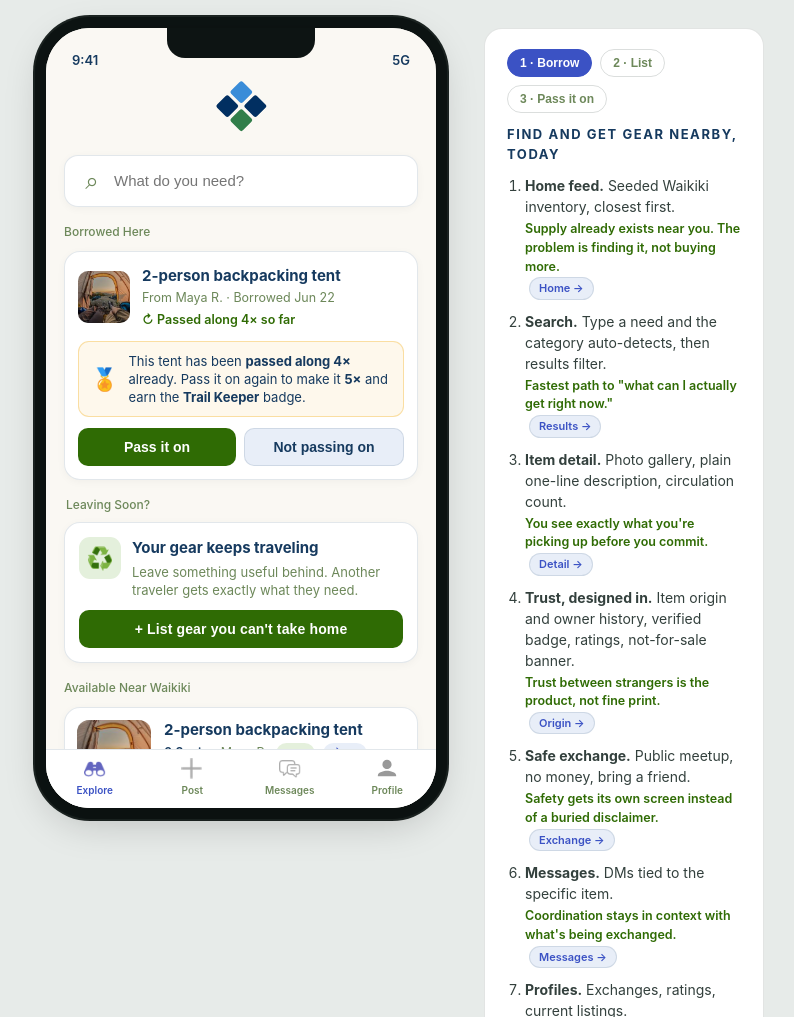
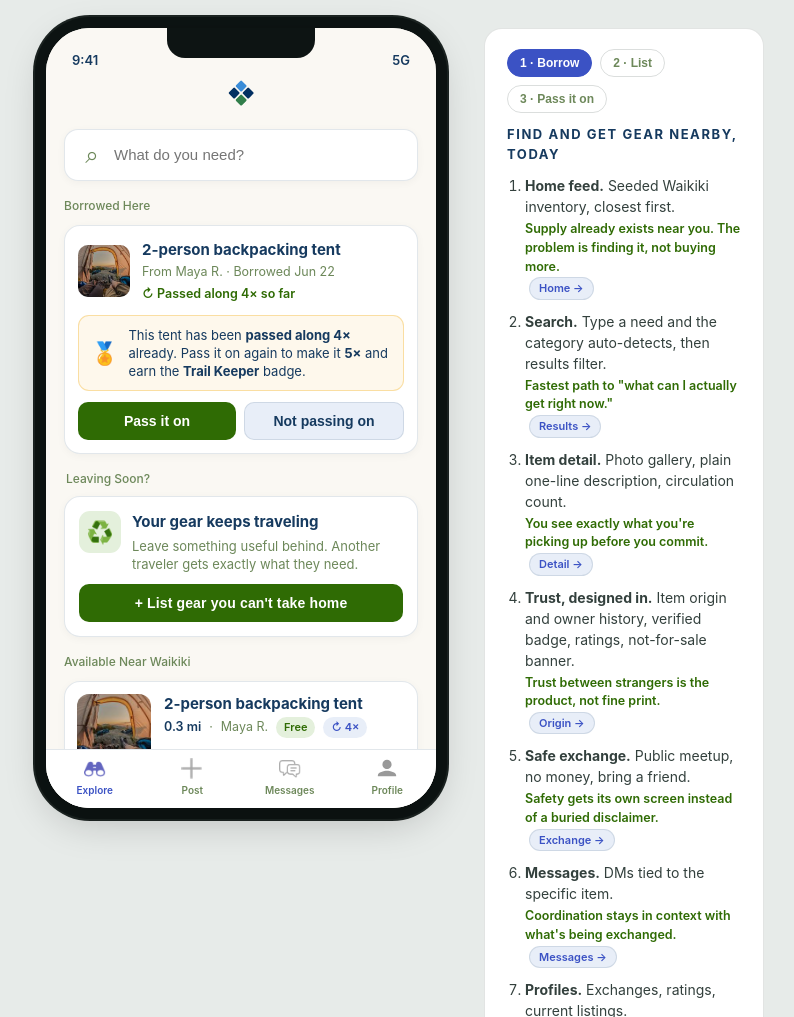
Before and after one commit to bbrdnx/TravelersSupplyExchange, a plain HTML site: page index.html in a window 1280 px wide. Shown: the top 1017 px of the page, without its empty margins (235-1029 px from the left). Drawn offline with Linux system fonts and the light colour scheme.

Commit message:
Shrink header logo to half size (26px)

```diff
--- a/index.html
+++ b/index.html
@@ -391,7 +391,7 @@
   <section class="screen" id="s-home">
     <div class="statusbar"><span>9:41</span><span>5G</span></div>
     <div class="brand" style="text-align:center">
-      <img src="branding/logo-mark-sm.svg" alt="Traveler Supply Exchange" style="height:52px;width:52px">
+      <img src="branding/logo-mark-sm.svg" alt="Traveler Supply Exchange" style="height:26px;width:26px">
     </div>
     <div class="home-scroll">
       <div class="search">
```
